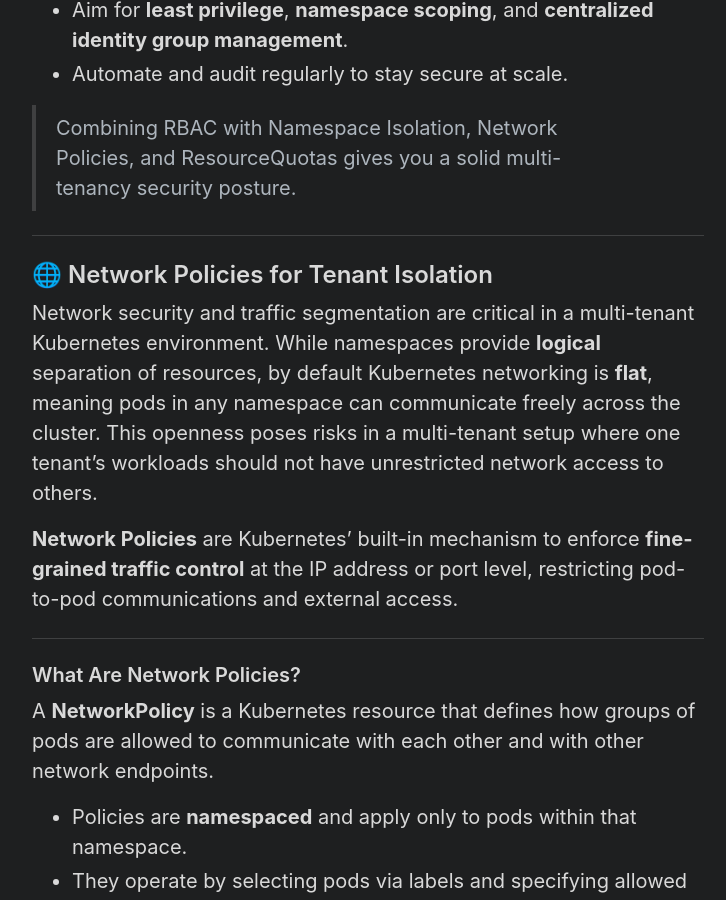
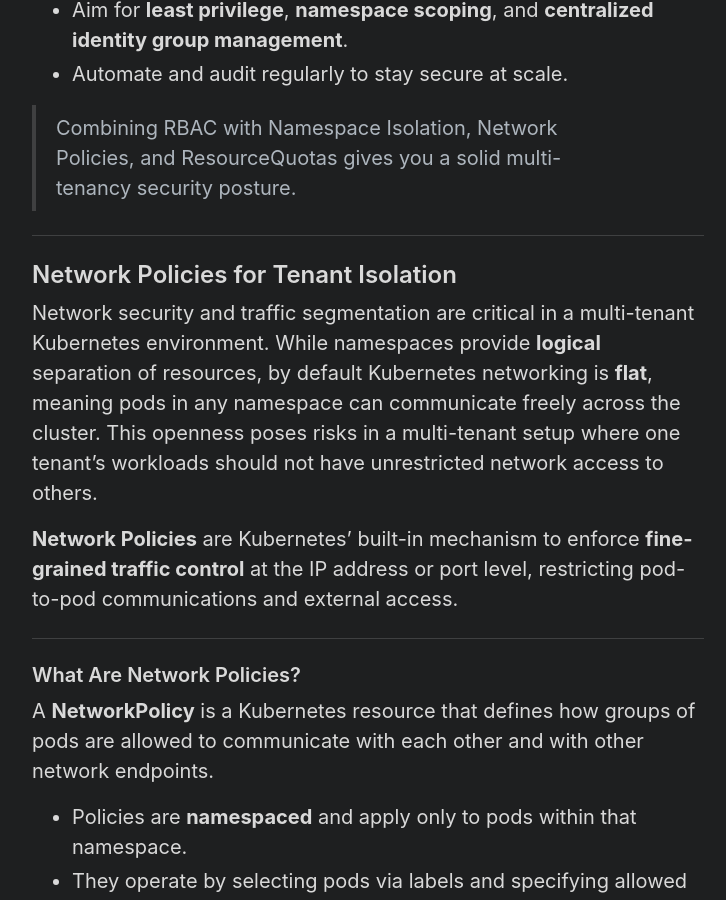
Before and after one commit to dstw/dstw.github.io, a Jekyll site: the page built from _posts/2025-06-05-multitenancy-kubernetes.markdown, in a window 1280 px wide and 900 px high, scrolled down 11330 px. Shown: the whole window, without its empty margins (272-998 px from the left). Built offline with Jekyll 4.4.1, drawn with Linux system fonts in a browser that asks for light colours; part of the change alters nothing that is shown; some of the changed text lies outside the part shown.

```diff
--- a/_posts/2025-06-05-multitenancy-kubernetes.markdown
+++ b/_posts/2025-06-05-multitenancy-kubernetes.markdown
@@ -372,7 +372,7 @@ This reduces manual errors and enforces consistent policy across all tenant envi
 
 ---
 
-## 🌐 Network Policies for Tenant Isolation
+## Network Policies for Tenant Isolation
 
 Network security and traffic segmentation are critical in a multi-tenant Kubernetes environment. While namespaces provide **logical** separation of resources, by default Kubernetes networking is **flat**, meaning pods in any namespace can communicate freely across the cluster. This openness poses risks in a multi-tenant setup where one tenant’s workloads should not have unrestricted network access to others.
 
@@ -915,14 +915,14 @@ Use these to generate showback/chargeback reports and drive financial accountabi
 
 ### Summary: When to Use What
 
-| Tool/Pattern       | Use For                          |
-| ------------------ | -------------------------------- |
-| Kyverno/Gatekeeper | Policy enforcement & governance  |
-| Kubecost/OpenCost  | Cost tracking per tenant         |
-| ArgoCD/Flux        | GitOps delivery per tenant       |
-| Karpenter/CA       | Dynamic node scaling             |
-| Calico/Cilium      | Network isolation                |
-| Goldilocks         | Resource tuning and optimization |
+| Tool/Pattern                      | Use For                          |
+| --------------------------------- | -------------------------------- |
+| Kyverno/Gatekeeper                | Policy enforcement & governance  |
+| Kubecost/OpenCost                 | Cost tracking per tenant         |
+| ArgoCD/Flux                       | GitOps delivery per tenant       |
+| Karpenter/Cluster Autoscaler (CA) | Dynamic node scaling             |
+| Calico/Cilium                     | Network isolation                |
+| Goldilocks                        | Resource tuning and optimization |
 
 ---
 
```
